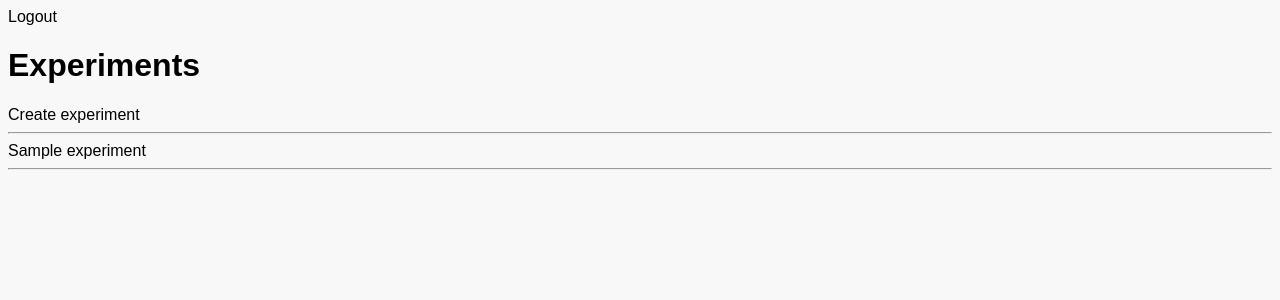
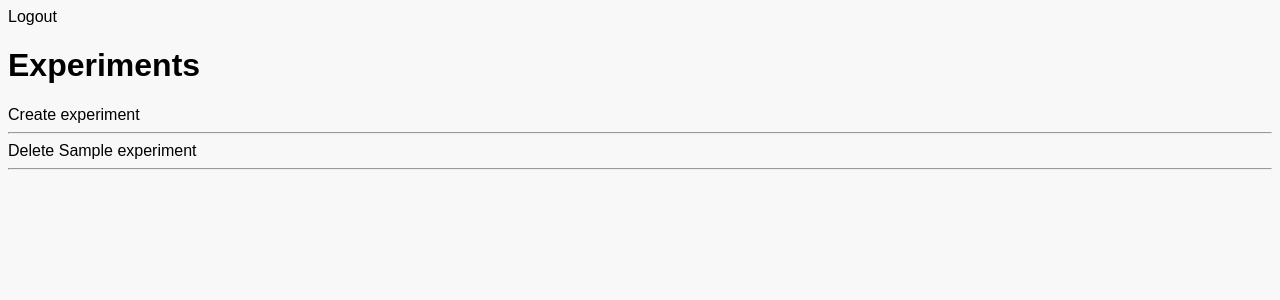
Before and after one commit to Ol86/TSE, a Django app: page / in a window 1280 px wide. Shown: the top 300 px of the page. Run offline with Django 4.2, Linux system fonts and the light colour scheme; a user stored in the database is signed in; tables that the repository leaves empty hold one stand-in row (values such as "Sample post").

Commit message:
Add delete-button

```diff
--- a/Backend/Server/server_backend/base/templates/base/home.html
+++ b/Backend/Server/server_backend/base/templates/base/home.html
@@ -16,6 +16,7 @@
         <div>
             {% for experiment in experiments %}
                 <div>
+                    <a href="{% url 'delete-experiment' experiment.id %}">Delete</a>
                     <a href="{% url 'experiment' experiment.id %}">{{experiment.title}}</a>
                 </div>
                 <hr>
```
